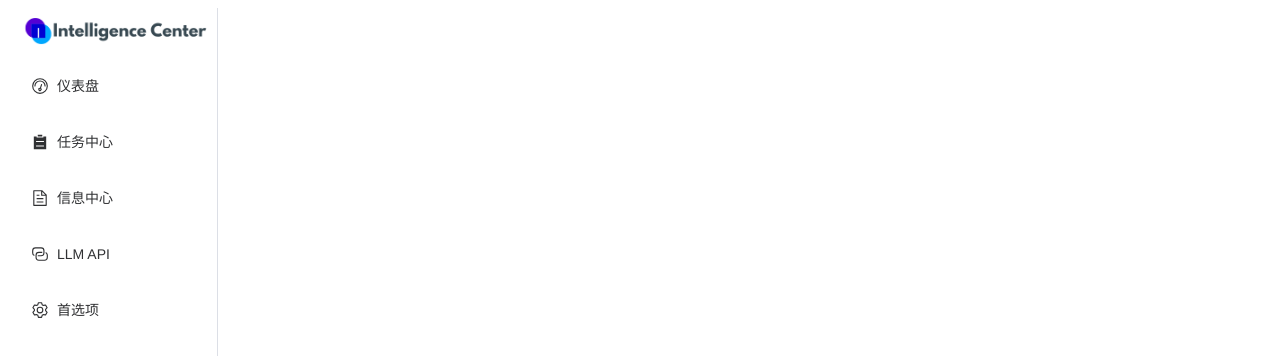
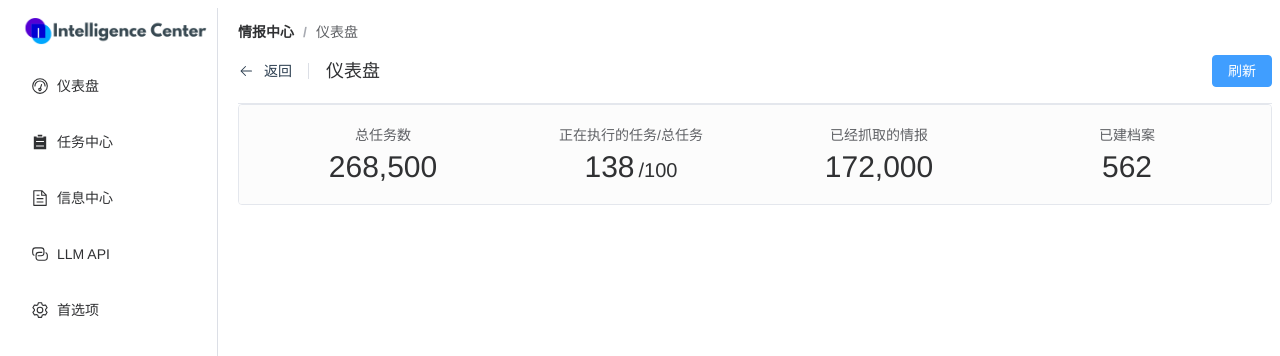
Before and after one commit to JimYJ/IntelligenceCenter.frontend, a Vue app: page / in a window 1280 px wide. Shown: the top 356 px of the page. Built offline with nearby package versions, Linux system fonts and the light colour scheme.

Commit message:
增加仪表盘页

```diff
--- a/src/components/MainPage.vue
+++ b/src/components/MainPage.vue
@@ -27,6 +27,7 @@
         <ArchiveList v-if="$route.path==='/info/list'" />
         <TaskList v-if="$route.path==='/task/list'" />
         <LlmApiList v-if="$route.path==='/api/list'" />
+        <StatisticPage v-if="$route.path==='/'" />
         <OptionPage v-model="showOption" @updateShow="showHideOption" />
 
     </el-container>
@@ -38,6 +39,7 @@ import ArchiveList from './ArchiveList.vue'
 import TaskList from './TaskList.vue'
 import OptionPage from './OptionPage.vue'
 import LlmApiList from './LlmApiList.vue'
+import StatisticPage from './StatisticPage.vue'
 import { List, Document, Setting, Odometer, Connection } from '@element-plus/icons-vue'
 import { ref } from 'vue'
 const showOption = ref(false)
--- /dev/null
+++ b/src/components/StatisticPage.vue
@@ -0,0 +1,73 @@
+<template>
+    <el-container class="list-page">
+        <el-page-header @back="onBack" style="width: 100%;">
+            <template #breadcrumb>
+                <el-breadcrumb separator="/">
+                    <el-breadcrumb-item :to="{ path: '/' }">情报中心</el-breadcrumb-item>
+                    <el-breadcrumb-item>仪表盘</el-breadcrumb-item>
+                </el-breadcrumb>
+            </template>
+            <template #content>
+                <div class="flex items-center">
+                    <span class="text-large font-600 mr-3">仪表盘</span>
+                </div>
+            </template>
+            <template #extra>
+                <div class="flex items-center">
+                    <!-- <el-button>翻译</el-button> -->
+                    <el-button type="primary" class="ml-2">刷新</el-button>
+                </div>
+            </template>
+            <el-card shadow="never" body-style="background-color: #fcfcfc;">
+                <el-row>
+                    <el-col :span="6">
+                        <el-statistic title="总任务数" :value="268500" value-style="font-size:30px">
+                            <template #title>
+                                <span style="font-size: 14px;font-weight: 100;">总任务数</span>
+                            </template>
+                        </el-statistic>
+                    </el-col>
+                    <el-col :span="6">
+                        <el-statistic :value="138" title="正在执行的任务" value-style="font-size:30px">
+                            <template #title>
+                                <span style="font-size: 14px;font-weight: 100;">正在执行的任务/总任务</span>
+                            </template>
+                            <template #suffix>/100</template>
+                        </el-statistic>
+                    </el-col>
+                    <el-col :span="6">
+                        <el-statistic title="已经抓取的情报" :value="outputValue" value-style="font-size:30px">
+                            <template #title>
+                                <span style="font-size: 14px;font-weight: 100;">已经抓取的情报</span>
+                            </template>
+                        </el-statistic>
+                    </el-col>
+                    <el-col :span="6">
+                        <el-statistic title="已建档案" :value="562" value-style="font-size:30px">
+                            <template #title>
+                                <span style="font-size: 14px;font-weight: 100;">已建档案</span>
+                            </template>
+                        </el-statistic>
+                    </el-col>
+                </el-row>
+            </el-card>
+        </el-page-header>
+    </el-container>
+</template>
+
+<script setup>
+import { ref } from "vue";
+import { useTransition } from "@vueuse/core";
+
+const source = ref(0);
+const outputValue = useTransition(source, {
+    duration: 1500,
+});
+source.value = 172000;
+</script>
+
+<style scoped>
+.el-col {
+    text-align: center;
+}
+</style>
```
